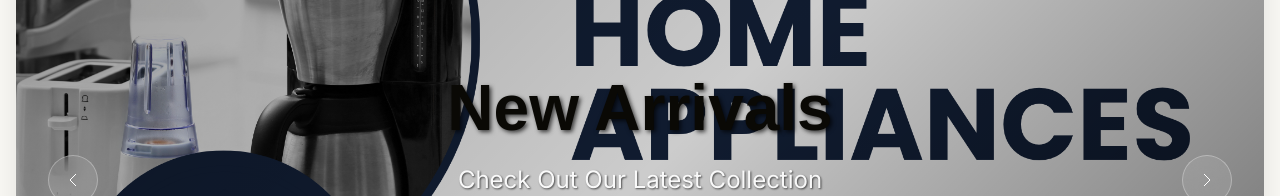
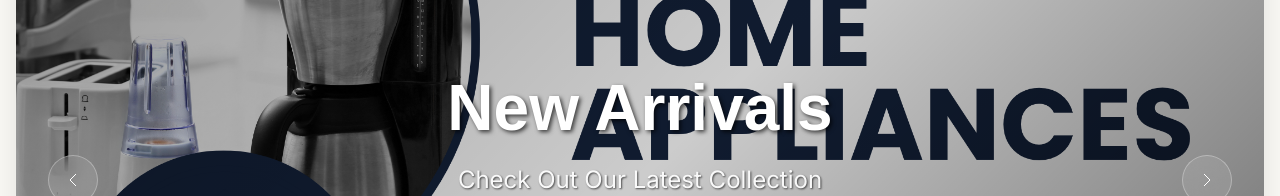
Before and after one commit to f0rk-it/Crown-Mega-Store, a Next.js app: page / in a window 1280 px wide. Shown: the part 186-382 px from the top of the page. Built offline with nearby package versions, Linux system fonts and the light colour scheme; no server answers; a web font is replaced by a local one.

Commit message:
fix: Ensure title color is set to use CSS variable for consistency

```diff
--- a/src/styles/hero.module.css
+++ b/src/styles/hero.module.css
@@ -72,6 +72,7 @@
 .title {
   font-size: clamp(2rem, 5vw, 4rem);
   font-weight: 700;
+  color: var(--color-white);
   margin-bottom: 1rem;
   line-height: 1.2;
   text-shadow: 2px 2px 4px rgba(0, 0, 0, 0.7);
```
